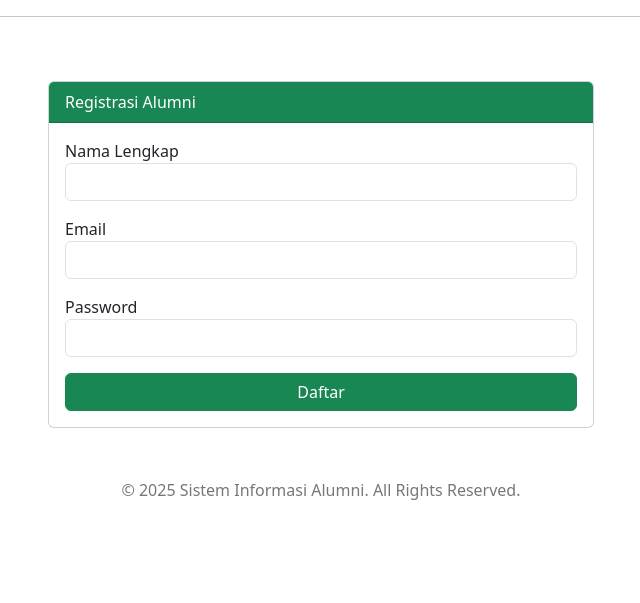
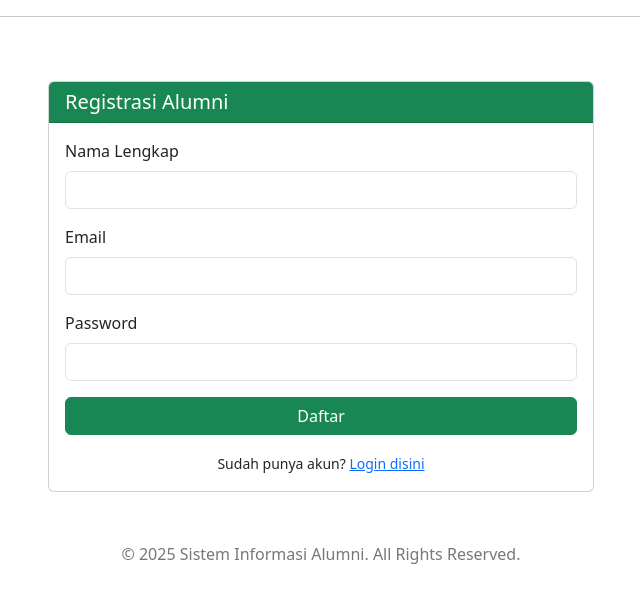
Before and after one commit to idu113208/CRUD.JAVA, a PHP site: page /tcpdf/views/auth/register.php in a window 1280 px wide. Shown: the part 76-679 px from the top of the page, without its empty margins (319-959 px from the left). Run offline with PHP 8.4, Linux system fonts and the light colour scheme.

Commit message:
feat: Improve accessibility and UX of auth forms
- Add `for` attributes to labels and `id` to inputs for better accessibility.
- Add `autocomplete` attributes to inputs to support password managers.
- Upgrade card headers to use semantic `<h3>` tags.
- Add cross-links between Login and Register pages for better user flow.

```diff
--- a/views/auth/register.php
+++ b/views/auth/register.php
@@ -4,7 +4,9 @@
 <div class="row justify-content-center">
     <div class="col-md-6">
         <div class="card mt-5">
-            <div class="card-header bg-success text-white">Registrasi Alumni</div>
+            <div class="card-header bg-success text-white">
+                <h3 class="h5 mb-0">Registrasi Alumni</h3>
+            </div>
             <div class="card-body">
                 <?php if(isset($_SESSION['error'])): ?>
                     <div class="alert alert-danger"><?php echo $_SESSION['error']; unset($_SESSION['error']); ?></div>
@@ -12,18 +14,21 @@
 
                 <form action="../../controllers/AuthController.php" method="POST">
                     <div class="mb-3">
-                        <label>Nama Lengkap</label>
-                        <input type="text" name="nama" class="form-control" required>
+                        <label for="nama" class="form-label">Nama Lengkap</label>
+                        <input type="text" id="nama" name="nama" class="form-control" autocomplete="name" required>
                     </div>
                     <div class="mb-3">
-                        <label>Email</label>
-                        <input type="email" name="email" class="form-control" required>
+                        <label for="email" class="form-label">Email</label>
+                        <input type="email" id="email" name="email" class="form-control" autocomplete="email" required>
                     </div>
                     <div class="mb-3">
-                        <label>Password</label>
-                        <input type="password" name="password" class="form-control" required>
+                        <label for="password" class="form-label">Password</label>
+                        <input type="password" id="password" name="password" class="form-control" autocomplete="new-password" required>
                     </div>
-                    <button type="submit" name="register" class="btn btn-success w-100">Daftar</button>
+                    <button type="submit" name="register" class="btn btn-success w-100 mb-3">Daftar</button>
+                    <div class="text-center">
+                        <small>Sudah punya akun? <a href="login.php">Login disini</a></small>
+                    </div>
                 </form>
             </div>
         </div>
```
Also changed, not shown: views/auth/login.php (+11 -6 lines), .Jules/palette.md (added).
